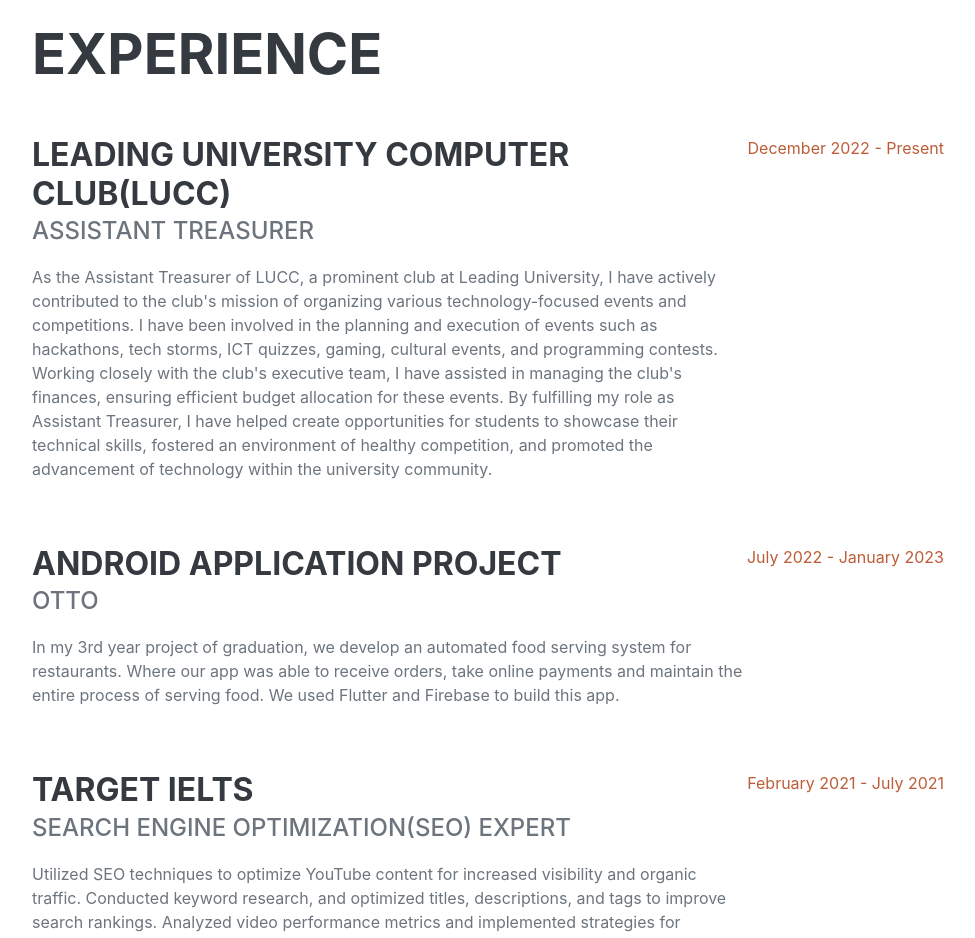
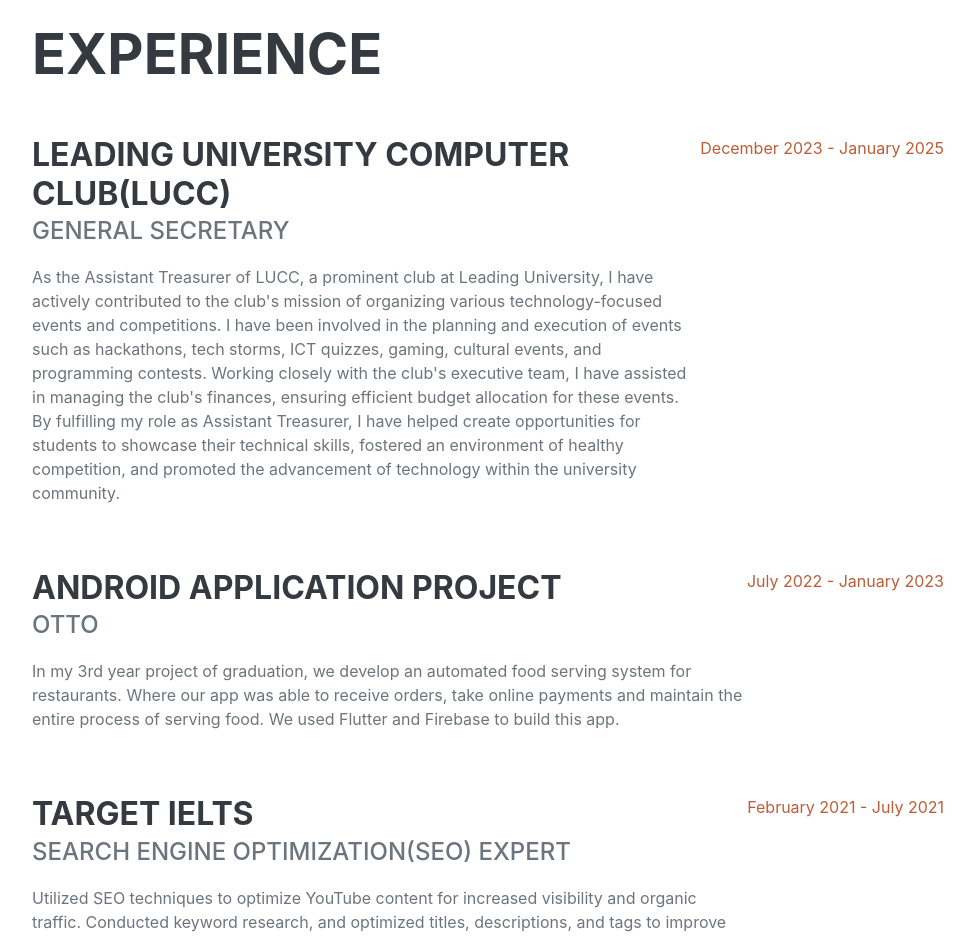
Before and after one commit to ziaul75/first-portfolio-website, a plain HTML site: page index.html in a window 1280 px wide. Shown: the part 860-1798 px from the top of the page, without its empty margins (288-1263 px from the left). Drawn offline with nearby package versions, Linux system fonts and the light colour scheme; a web font is replaced by a local one.

Commit message:
Update index.html

```diff
--- a/index.html
+++ b/index.html
@@ -147,7 +147,7 @@
           >
             <div class="flex-grow-1">
               <h3 class="mb-0">Leading University Computer Club(LUCC)</h3>
-              <div class="subheading mb-3">Assistant Treasurer</div>
+              <div class="subheading mb-3">General Secretary</div>
               <p>
                 As the Assistant Treasurer of LUCC, a prominent club at Leading
                 University, I have actively contributed to the club's mission of
@@ -165,7 +165,7 @@
               </p>
             </div>
             <div class="flex-shrink-0">
-              <span class="text-primary">December 2022 - Present</span>
+              <span class="text-primary">December 2023 - January 2025</span>
             </div>
           </div>
           <div
```
